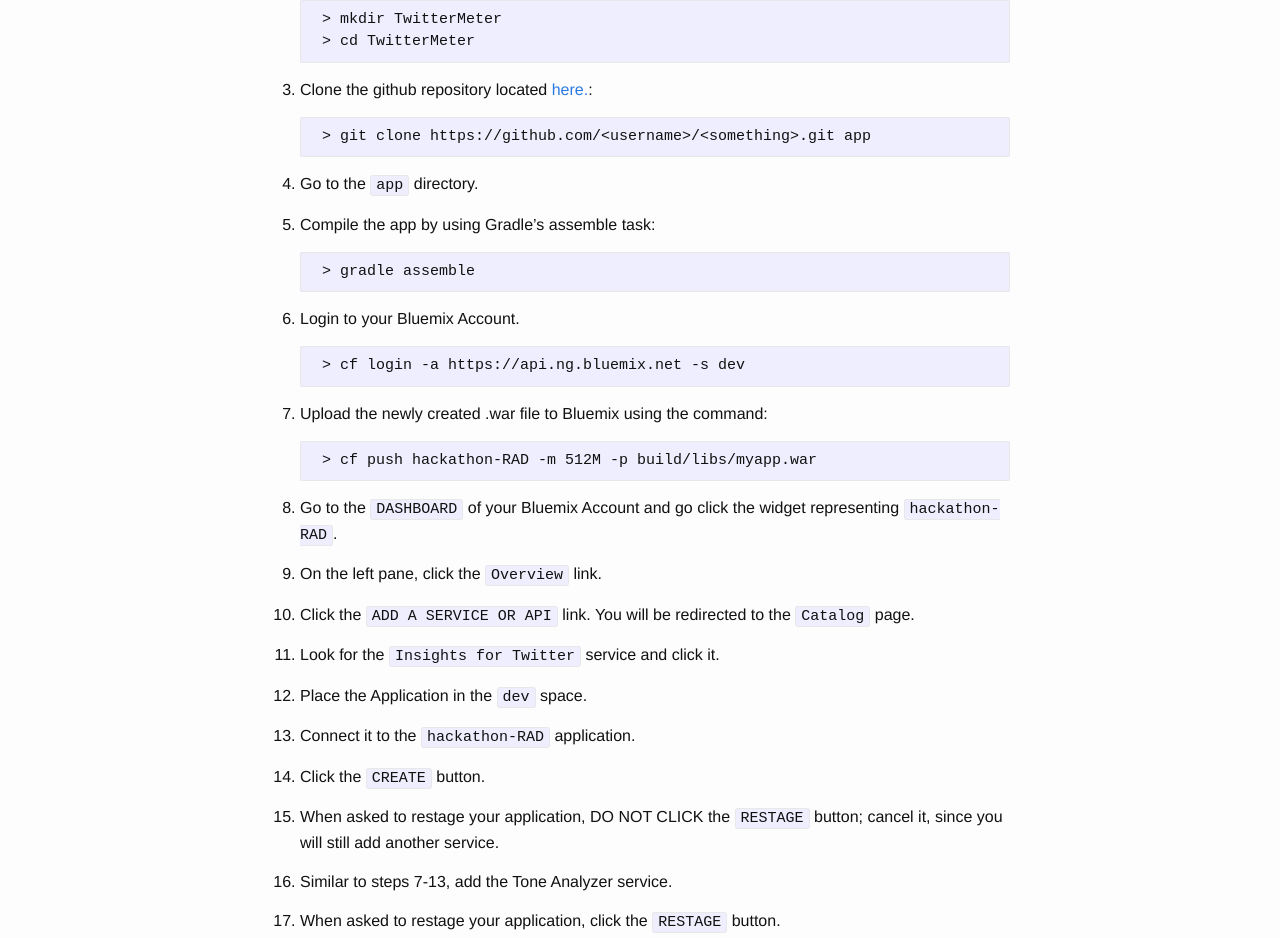
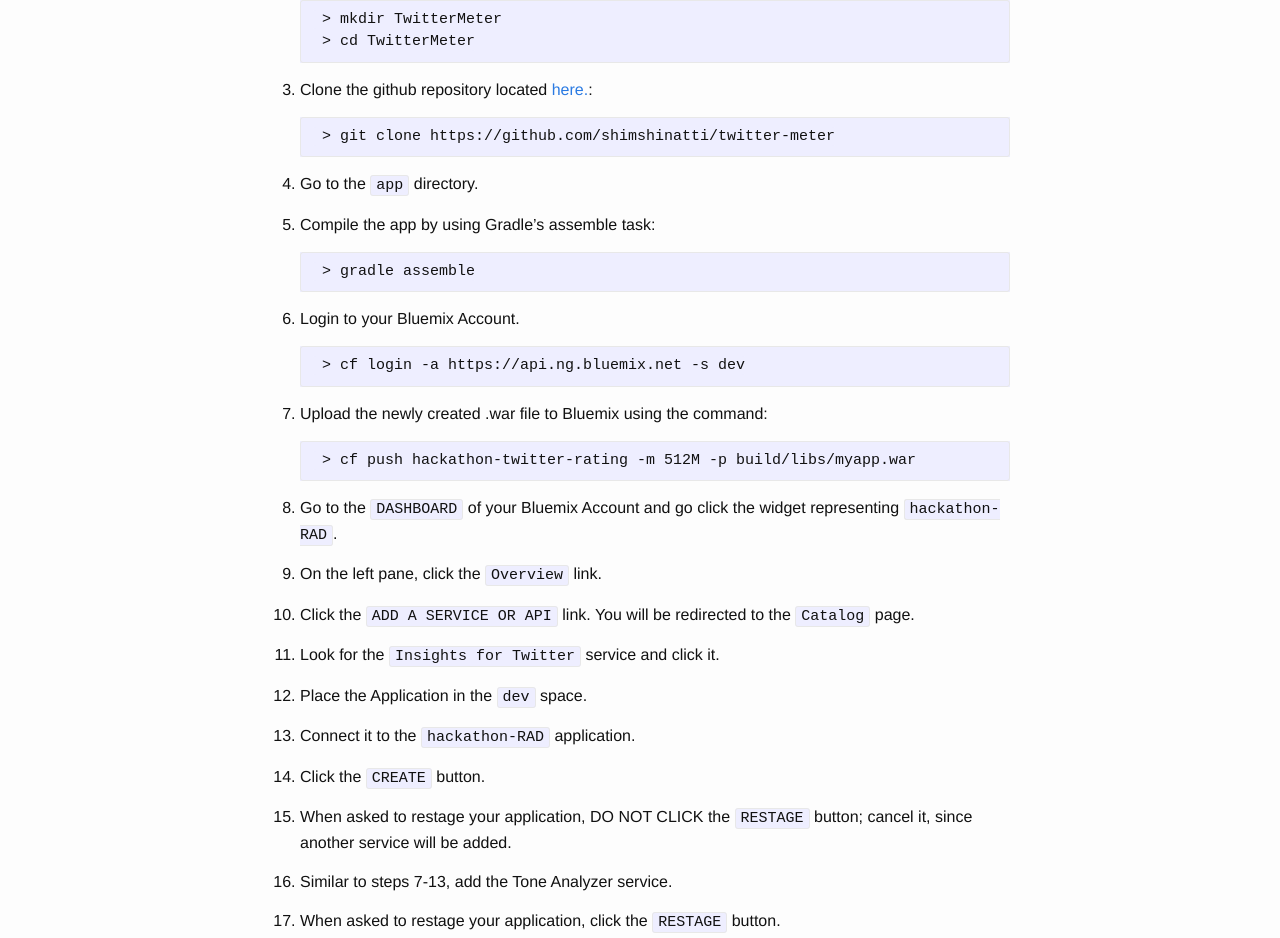
Before and after one commit to kevindomm/kevindomm.github.io, a Jekyll site: the page built from _posts/2016-04-14-twitter-meter.markdown, in a window 1280 px wide. Shown: the part 619-1557 px from the top of the page. Built offline with Jekyll 4.4.1, drawn with Linux system fonts in a browser that asks for light colours; Markdown is read by kramdown in place of the engine named in the settings.

Commit message:
edited post

````diff
--- a/_posts/2016-04-14-twitter-meter.markdown
+++ b/_posts/2016-04-14-twitter-meter.markdown
@@ -25,10 +25,10 @@ The web application's main purpose is to basically rate a candidate based on Twi
 	> cd TwitterMeter
 	```
 
-3. Clone the github repository located [here.](wwww.google.com):
+3. Clone the github repository located [here.](https://github.com/shimshinatti/twitter-meter):
 
 	```text
-	> git clone https://github.com/<username>/<something>.git app
+	> git clone https://github.com/shimshinatti/twitter-meter
 	```
 
 4. Go to the `app` directory.
@@ -48,7 +48,7 @@ The web application's main purpose is to basically rate a candidate based on Twi
 6. Upload the newly created .war file to Bluemix using the command:
 
 	```text
-	> cf push hackathon-RAD -m 512M -p build/libs/myapp.war
+	> cf push hackathon-twitter-rating -m 512M -p build/libs/myapp.war
 	```
 
 7. Go to the `DASHBOARD` of your Bluemix Account and go click the widget representing `hackathon-RAD`.
@@ -65,7 +65,7 @@ The web application's main purpose is to basically rate a candidate based on Twi
 
 13. Click the `CREATE` button.
 
-14. When asked to restage your application, DO NOT CLICK the `RESTAGE` button; cancel it, since you will still add another service.
+14. When asked to restage your application, DO NOT CLICK the `RESTAGE` button; cancel it, since another service will be added.
 
 15. Similar to steps 7-13, add the Tone Analyzer service.
 
````
